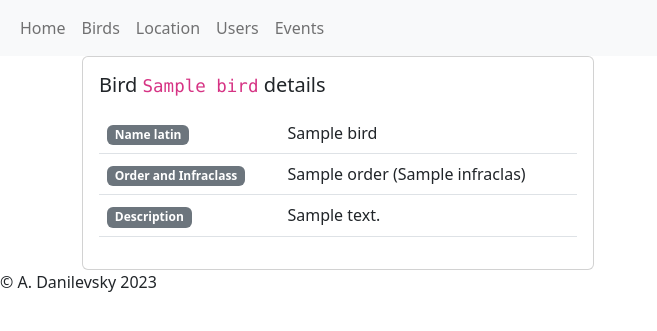
After one commit to AleksandrDanilevskii/birdwatching_app, a Django app: page /bird/1 in a window 1280 px wide. The commit adds this page. Shown: the top 331 px of the page, without its empty margins (0-657 px from the left). Run offline with Django 4.2, Linux system fonts and the light colour scheme; tables that the repository leaves empty hold one stand-in row (values such as "Sample post").

Commit message:
Add birds list and bird detail

```diff
--- /dev/null
+++ b/birdwatching/birds/templates/birds/bird_detail.html
@@ -0,0 +1,33 @@
+{% extends 'base.html' %}
+
+{% block title %}
+Bird {{ object.name }} details
+{% endblock %}
+
+{% block body %}
+  <div class="card" style="width: 32rem;">
+    <div class="card-body">
+      <div class="h5 card-title">Bird <code>{{ object.name }}</code> details</div>
+      <p class="card-text">
+
+      <table class="table">
+        <tbody>
+          <tr>
+            <th scope="row"><span class="badge bg-secondary">Name latin</span></th>
+            <td>{{object.name_latin}}</td>
+          </tr>
+          <tr>
+            <th scope="row"><span class="badge bg-secondary">Order and Infraclass</span></th>
+            <td>{{object.order}}</td>
+          </tr>
+          <tr>
+            <th scope="row"><span class="badge bg-secondary">Description</span></th>
+            <td>{{object.description}}</td>
+          </tr>
+        </tbody>
+      </table>
+
+    </div>
+  </div>
+
+{% endblock %}
--- a/birdwatching/birds/views.py
+++ b/birdwatching/birds/views.py
@@ -1,5 +1,16 @@
 from django.shortcuts import render
+from django.views.generic import ListView, DetailView
+
+from birds.models import Bird
 
 
 def main_page(request):
     return render(request, 'birds/index.html')
+
+
+class BirdsListView(ListView):
+    model = Bird
+
+
+class BirdsDetailView(DetailView):
+    model = Bird
--- a/birdwatching/birdwatching/urls.py
+++ b/birdwatching/birdwatching/urls.py
@@ -1,9 +1,11 @@
 from django.contrib import admin
 from django.urls import path
 
-from birds.views import main_page
+from birds.views import main_page, BirdsListView, BirdsDetailView
 
 urlpatterns = [
     path('', main_page),
+    path('birds/', BirdsListView.as_view(), name='birds'),
+    path('bird/<int:pk>', BirdsDetailView.as_view(), name='bird'),
     path('admin/', admin.site.urls),
 ]
--- a/birdwatching/templates/base.html
+++ b/birdwatching/templates/base.html
@@ -29,7 +29,7 @@
                 </li>
                 <li class="nav-item">
                     <a class="nav-link"
-                       href="/">
+                       href="{% url 'birds' %}">
                         Birds
                     </a>
                 </li>
```
Also changed, not shown: birdwatching/birds/templates/birds/bird_list.html (added, +22 -0 lines).
